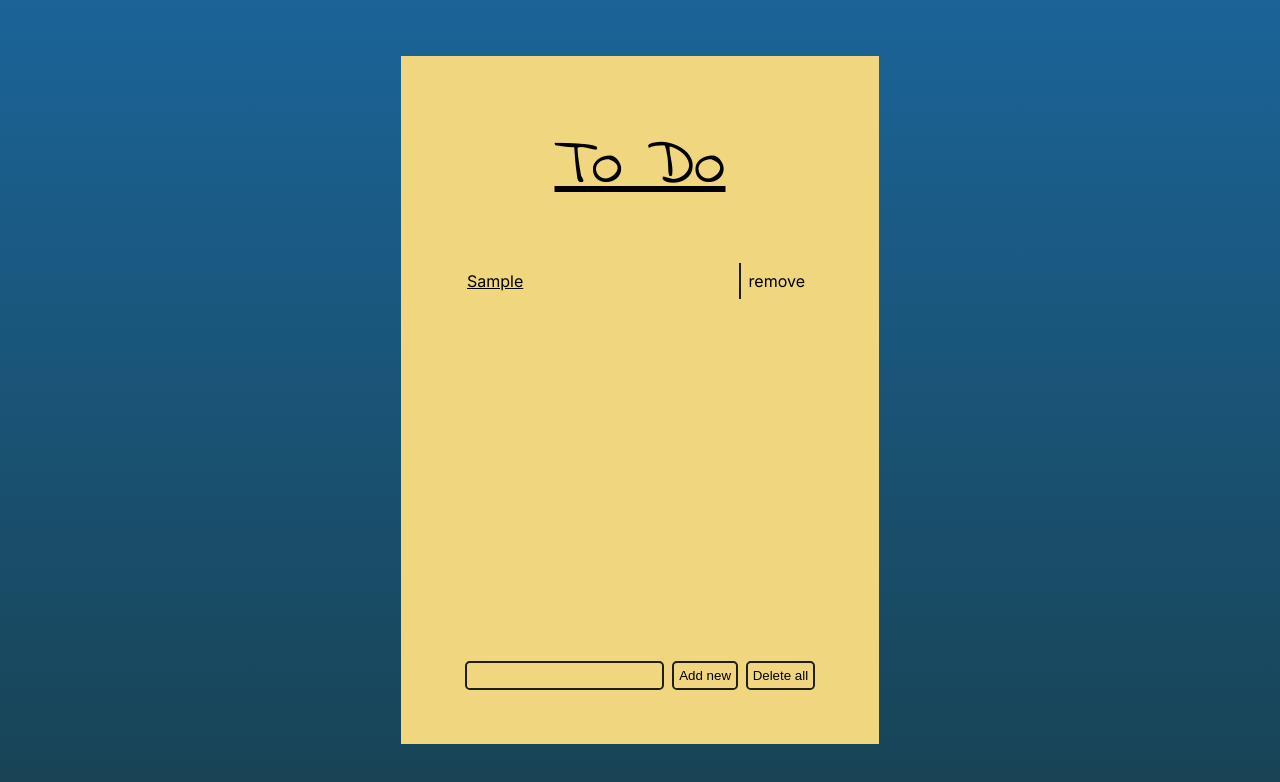
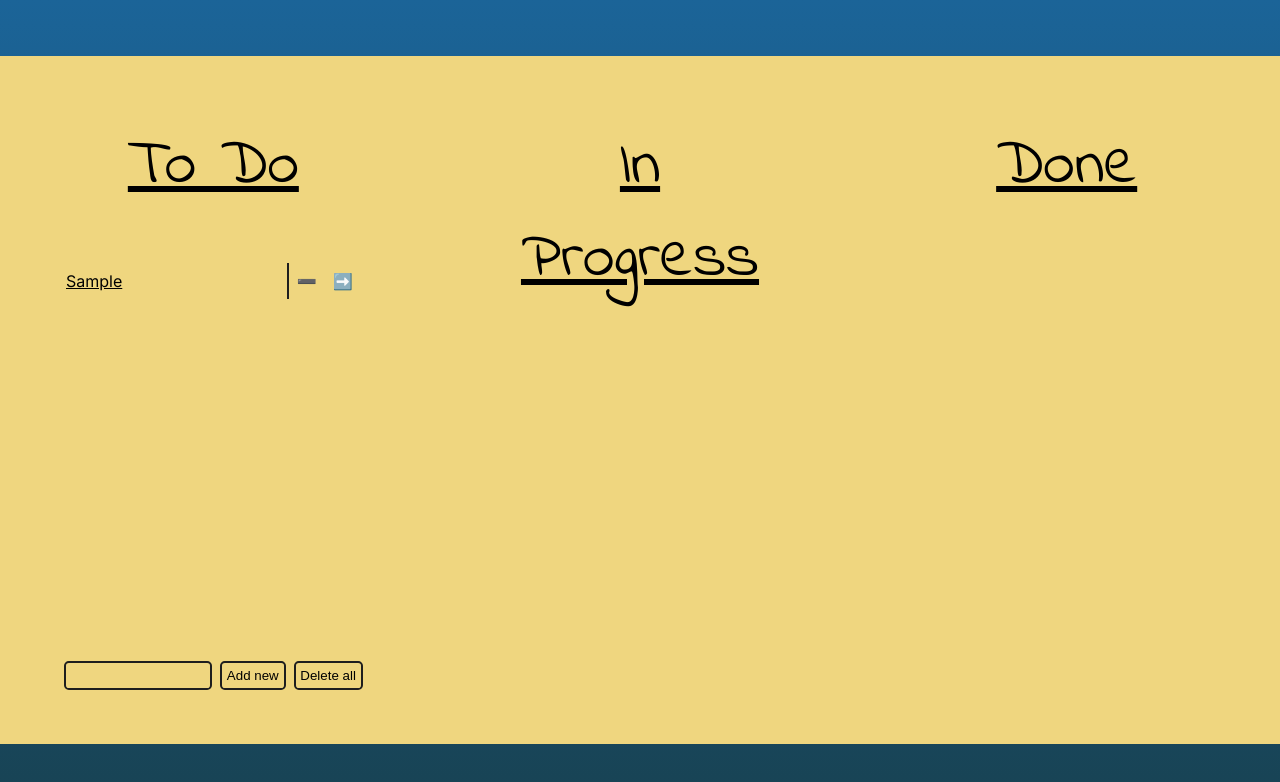
Before and after one commit to simo994q/react-to-do-app, a React (Vite) app in the folder todo-app/: page / in a window 1280 px wide. Both pictures are taken after typing "Sample" into the empty fields and a click on the input "Add new". Shown: the top 782 px of the page. Built offline with nearby package versions, Linux system fonts and the light colour scheme.

Commit message:
yippeeee

```diff
--- a/todo-app/src/components/list/List.jsx
+++ b/todo-app/src/components/list/List.jsx
@@ -6,13 +6,36 @@ export function List() {
     const [itemArray, setArray] = useState([])
     const [newItem, addItem] = useState('')
 
-    const removeItem = (index) => {
-        const updatedArray = itemArray.filter((_, i) => i !== index);
-        setArray(updatedArray);
-    };
+    const [progressArray, setProgressArray] = useState([])
+
+    const [doneArray, setDoneArray] = useState([])
+
+
+    const removeItem = (index, array, arrayNumber) => {
+        const updatedArray = array.filter((_, i) => i !== index);
+
+        if (arrayNumber == 1) {
+            setArray(updatedArray);
+        }
+        if (arrayNumber == 2) {
+            setProgressArray(updatedArray);
+        }
+        if (arrayNumber == 3) {
+            setDoneArray(updatedArray);
+        }
+    }
+
+    const moveItem = (fromArray, toArray, index, setArrayFrom, setArrayTo) => {
+        const movedItem = fromArray.filter((_, i) => i == index);
+        setArrayTo([...toArray, movedItem])
+        const updatedArray = fromArray.filter((_, i) => i !== index);
+        setArrayFrom(updatedArray)
+    }
 
     const deleteAll = () => {
         setArray([])
+        setProgressArray([])
+        setDoneArray([])
     }
 
     return (
@@ -27,7 +50,8 @@ export function List() {
                                 return (
                                     <tr key={index}>
                                         <td>{item}</td>
-                                        <td onClick={() => { removeItem(index) }}>remove</td>
+                                        <td onClick={() => { removeItem(index, itemArray, 1) }} className={style.listButton}>➖</td>
+                                        <td onClick={() => { moveItem(itemArray, progressArray, index, setArray, setProgressArray) }} className={style.listButton}>➡️</td>
                                     </tr>
                                 )
                             })}
@@ -42,11 +66,50 @@ export function List() {
                         addItem('');
                     }}
                 >
-                    <input onChange={(event) => { addItem(event.target.value) }} value={newItem} className={style.newItem}/>
-                    <input type='submit' value='Add new' className={style.submitButton}/>
-                    <input type='button' onClick={() => deleteAll()} value='Delete all' className={style.deleteAll}/>
+                    <input onChange={(event) => { addItem(event.target.value) }} value={newItem} className={style.newItem} />
+                    <input type='submit' value='Add new' className={style.submitButton} />
+                    <input type='button' onClick={() => deleteAll()} value='Delete all' className={style.deleteAll} />
                 </form>
 
+            </div>
+
+            <div className={style.container}>
+                <h1>In Progress</h1>
+                <div className={style.itemsContainer}>
+                    <table>
+                        <tbody>
+                            {progressArray.map((item, index) => {
+                                return (
+                                    <tr key={index}>
+                                        <td>{item}</td>
+                                        <td onClick={() => { moveItem(progressArray, itemArray, index, setProgressArray, setArray) }} className={style.listButton}>⬅️</td>
+                                        <td onClick={() => { removeItem(index, progressArray, 2) }} className={style.listButton}>➖</td>
+                                        <td onClick={() => { moveItem(progressArray, doneArray, index, setProgressArray, setDoneArray) }} className={style.listButton}>➡️</td>
+                                    </tr>
+                                )
+                            })}
+                        </tbody>
+                    </table>
+                </div>
+            </div>
+
+            <div className={style.container}>
+                <h1>Done</h1>
+                <div className={style.itemsContainer}>
+                    <table>
+                        <tbody>
+                            {doneArray.map((item, index) => {
+                                return (
+                                    <tr key={index}>
+                                        <td>{item}</td>
+                                        <td onClick={() => { moveItem(doneArray, progressArray, index, setDoneArray, setProgressArray)}} className={style.listButton}>⬅️</td>
+                                        <td onClick={() => { removeItem(index, doneArray, 3) }} className={style.listButton}>➖</td>
+                                    </tr>
+                                )
+                            })}
+                        </tbody>
+                    </table>
+                </div>
             </div>
         </div>
     )
--- a/todo-app/src/components/list/List.module.scss
+++ b/todo-app/src/components/list/List.module.scss
@@ -14,8 +14,9 @@ $black: #1E1E1E;
 .fullContainer {
     height: 100vh;
     width: 100vw;
-    display: grid;
-    place-items: center;
+    display: flex;
+    align-items: center;
+    justify-content: space-evenly;
     background: rgb(100, 186, 221);
     background: linear-gradient(0deg, rgb(24, 67, 84) 0%, rgb(27, 100, 152) 100%);
 }
@@ -25,7 +26,6 @@ $black: #1E1E1E;
     height: 70vh;
     background-color: $beige;
     padding: 4rem;
-    margin: auto;
 
     h1 {
         font-family: 'Indie Flower';
@@ -60,7 +60,7 @@ $black: #1E1E1E;
                     text-decoration: underline;
                 }
 
-                td:last-of-type {
+                .listButton {
                     padding: 0.3rem 0.5rem;
                     margin: 0.3rem;
                     cursor: pointer;
@@ -68,7 +68,7 @@ $black: #1E1E1E;
                     transition: 400ms;
                 }
 
-                td:last-of-type:hover {
+                .listButton:hover {
                     background-color: #e3c969;
                 }
             }
```
